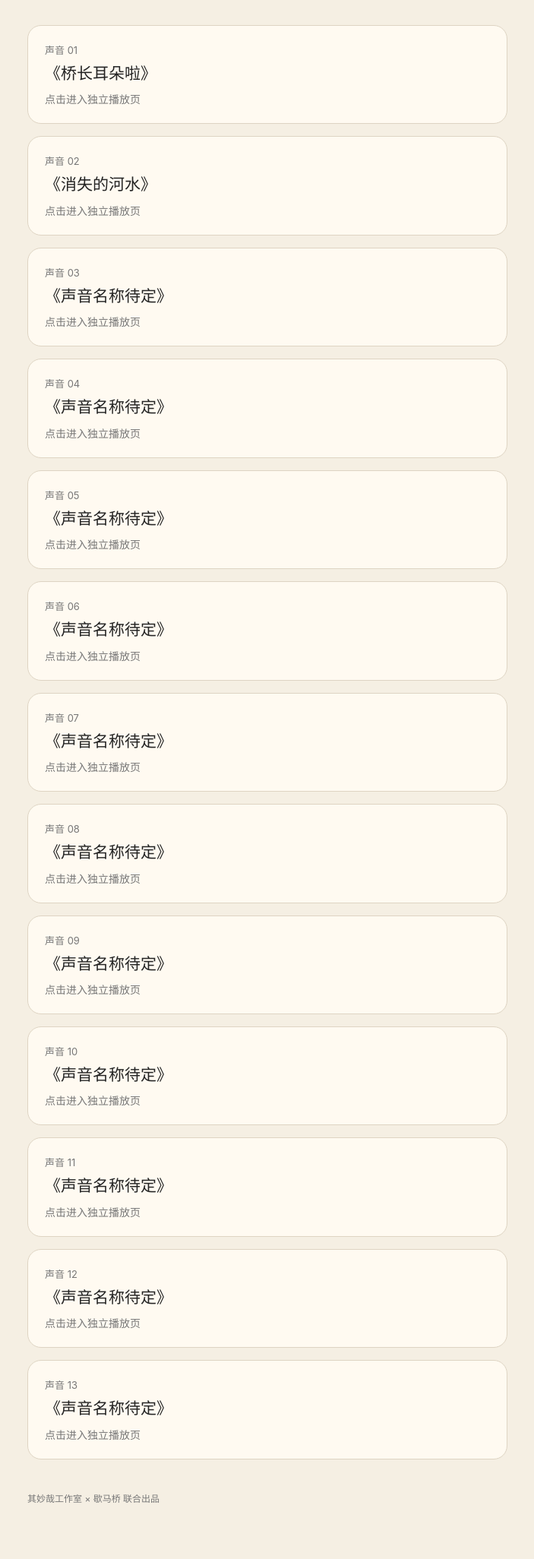
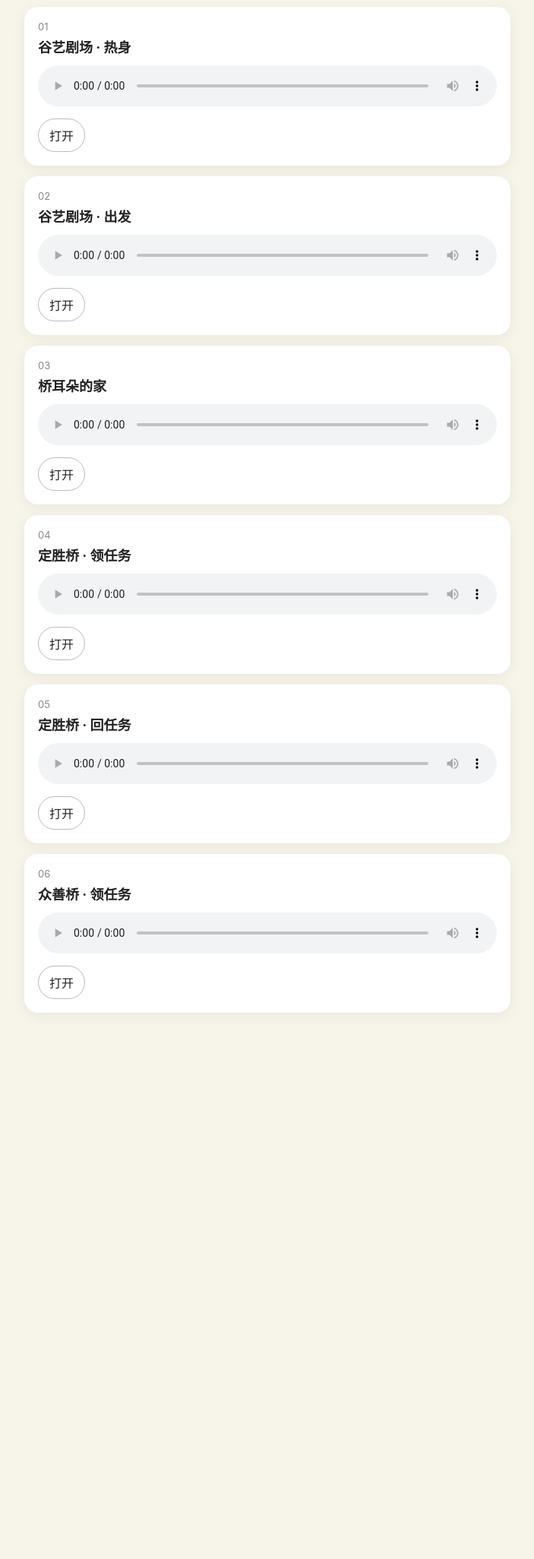
Before and after one commit to shiniham777/bridgeear, a plain HTML site: page index.html in a window 1280 px wide. Shown: the part 131-2183 px from the top of the page at 76% size, without its empty margins (288-991 px from the left). After the commit the page ends 1538 px from the top, so only its background shows below. Drawn offline with Linux system fonts and the light colour scheme.

Commit message:
Add files via upload

```diff
--- a/index.html
+++ b/index.html
@@ -1,97 +1,18 @@
-<!doctype html>
-<html lang="zh-CN">
-<head>
-<meta charset="utf-8">
-<meta name="viewport" content="width=device-width,initial-scale=1,viewport-fit=cover">
-<title>桥耳朵 · 声音档案</title>
+<!doctype html><html lang="zh-CN"><head><meta charset="utf-8">
+<meta name="viewport" content="width=device-width,initial-scale=1"><title>桥耳朵 · 声音地图</title>
 <style>
-:root{--bg:#f5efe3;--text:#232323;--muted:#777;--card:#fffaf1;--line:#ded4c3}
-*{box-sizing:border-box}
-html,body{margin:0;padding:0;background:var(--bg);color:var(--text);
-font-family:-apple-system,BlinkMacSystemFont,"PingFang SC","Microsoft YaHei",sans-serif}
-main{width:min(680px,100%);margin:auto;padding:48px 24px 72px}
-h1{font-size:34px;margin:0 0 10px}
-.sub{color:var(--muted);font-size:15px;margin-bottom:36px}
-.card{display:block;text-decoration:none;color:inherit;background:var(--card);
-border:1px solid var(--line);border-radius:18px;padding:22px;margin:16px 0}
-.num{font-size:13px;color:var(--muted);margin-bottom:7px}
-.title{font-size:21px;line-height:1.45}
-.desc{font-size:14px;color:var(--muted);margin-top:8px}
-.footer{margin-top:42px;font-size:12px;color:var(--muted)}
-</style>
-</head>
-<body>
-<main>
-  <h1>桥耳朵</h1>
-  <div class="sub">声音档案</div>
-
-  <a class="card" href="01.html">
-    <div class="num">声音 01</div>
-    <div class="title">《桥长耳朵啦》</div>
-    <div class="desc">点击进入独立播放页</div>
-  </a>
-  <a class="card" href="02.html">
-    <div class="num">声音 02</div>
-    <div class="title">《消失的河水》</div>
-    <div class="desc">点击进入独立播放页</div>
-  </a>
-  <a class="card" href="03.html">
-    <div class="num">声音 03</div>
-    <div class="title">《声音名称待定》</div>
-    <div class="desc">点击进入独立播放页</div>
-  </a>
-  <a class="card" href="04.html">
-    <div class="num">声音 04</div>
-    <div class="title">《声音名称待定》</div>
-    <div class="desc">点击进入独立播放页</div>
-  </a>
-  <a class="card" href="05.html">
-    <div class="num">声音 05</div>
-    <div class="title">《声音名称待定》</div>
-    <div class="desc">点击进入独立播放页</div>
-  </a>
-  <a class="card" href="06.html">
-    <div class="num">声音 06</div>
-    <div class="title">《声音名称待定》</div>
-    <div class="desc">点击进入独立播放页</div>
-  </a>
-  <a class="card" href="07.html">
-    <div class="num">声音 07</div>
-    <div class="title">《声音名称待定》</div>
-    <div class="desc">点击进入独立播放页</div>
-  </a>
-  <a class="card" href="08.html">
-    <div class="num">声音 08</div>
-    <div class="title">《声音名称待定》</div>
-    <div class="desc">点击进入独立播放页</div>
-  </a>
-  <a class="card" href="09.html">
-    <div class="num">声音 09</div>
-    <div class="title">《声音名称待定》</div>
-    <div class="desc">点击进入独立播放页</div>
-  </a>
-  <a class="card" href="10.html">
-    <div class="num">声音 10</div>
-    <div class="title">《声音名称待定》</div>
-    <div class="desc">点击进入独立播放页</div>
-  </a>
-  <a class="card" href="11.html">
-    <div class="num">声音 11</div>
-    <div class="title">《声音名称待定》</div>
-    <div class="desc">点击进入独立播放页</div>
-  </a>
-  <a class="card" href="12.html">
-    <div class="num">声音 12</div>
-    <div class="title">《声音名称待定》</div>
-    <div class="desc">点击进入独立播放页</div>
-  </a>
-  <a class="card" href="13.html">
-    <div class="num">声音 13</div>
-    <div class="title">《声音名称待定》</div>
-    <div class="desc">点击进入独立播放页</div>
-  </a>
-
-  <div class="footer">其妙哉工作室 × 歇马桥 联合出品</div>
-</main>
-</body>
-</html>
+:root{font-family:-apple-system,BlinkMacSystemFont,"PingFang SC","Microsoft YaHei",sans-serif;color:#222;background:#f7f4ea}
+*{box-sizing:border-box}body{margin:0}.wrap{max-width:680px;margin:auto;padding:32px 20px 60px}
+h1{font-size:28px;margin:0 0 8px}.sub{color:#666;margin-bottom:28px}
+.card{background:#fff;border-radius:18px;padding:18px;margin:14px 0;box-shadow:0 4px 18px rgba(0,0,0,.06)}
+.card h2{font-size:18px;margin:0 0 12px}audio{width:100%}
+a{color:inherit;text-decoration:none}.btn{display:inline-block;margin-top:12px;padding:9px 14px;border:1px solid #bbb;border-radius:999px}
+.num{font-size:13px;color:#888;margin-bottom:5px}.note{font-size:13px;color:#777;margin-top:28px}
+</style></head><body><main class="wrap"><h1>桥耳朵 · 声音地图</h1>
+<p class="sub">歇马桥古村声音探索</p><div class="card"><div class="num">01</div><h2>谷艺剧场 · 热身</h2><audio controls preload="metadata" src="01.mp3"></audio><br><a class="btn" href="01.html">打开</a></div>
+<div class="card"><div class="num">02</div><h2>谷艺剧场 · 出发</h2><audio controls preload="metadata" src="02.mp3"></audio><br><a class="btn" href="02.html">打开</a></div>
+<div class="card"><div class="num">03</div><h2>桥耳朵的家</h2><audio controls preload="metadata" src="03.mp3"></audio><br><a class="btn" href="03.html">打开</a></div>
+<div class="card"><div class="num">04</div><h2>定胜桥 · 领任务</h2><audio controls preload="metadata" src="04.mp3"></audio><br><a class="btn" href="04.html">打开</a></div>
+<div class="card"><div class="num">05</div><h2>定胜桥 · 回任务</h2><audio controls preload="metadata" src="05.mp3"></audio><br><a class="btn" href="05.html">打开</a></div>
+<div class="card"><div class="num">06</div><h2>众善桥 · 领任务</h2><audio controls preload="metadata" src="06.mp3"></audio><br><a class="btn" href="06.html">打开</a></div>
+</main></body></html>
```
Also changed, not shown: 01.html (+13 -20 lines), 02.html (+13 -20 lines), 03.html (+13 -33 lines), 04.html (+13 -33 lines), 05.html (+13 -33 lines), 06.html (+13 -33 lines), 6 other files.
